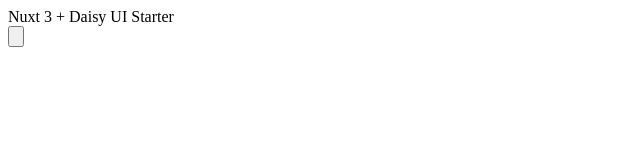
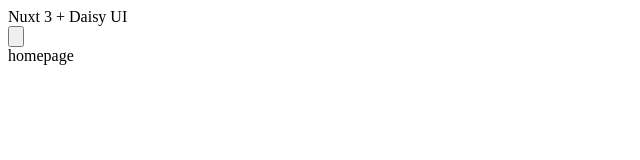
Before and after one commit to jamaluddinrumi/nuxt3-daisyui-starter, a Nuxt app: page / in a window 1280 px wide. Shown: the top 160 px of the page, without its empty margins (0-640 px from the left). Built offline with nearby package versions, Linux system fonts and the light colour scheme.

Commit message:
add components & pages folder

```diff
--- a/app.vue
+++ b/app.vue
@@ -1,24 +1,7 @@
 <template>
-  <div class="navbar bg-base-100">
-    <div class="flex-1">
-      <a class="btn btn-ghost normal-case text-xl">Nuxt 3 + Daisy UI Starter</a>
-    </div>
-    <div class="flex-none">
-      <button class="btn btn-square btn-ghost">
-        <svg
-          xmlns="http://www.w3.org/2000/svg"
-          fill="none"
-          viewBox="0 0 24 24"
-          class="inline-block w-5 h-5 stroke-current"
-        >
-          <path
-            stroke-linecap="round"
-            stroke-linejoin="round"
-            stroke-width="2"
-            d="M5 12h.01M12 12h.01M19 12h.01M6 12a1 1 0 11-2 0 1 1 0 012 0zm7 0a1 1 0 11-2 0 1 1 0 012 0zm7 0a1 1 0 11-2 0 1 1 0 012 0z"
-          ></path>
-        </svg>
-      </button>
-    </div>
-  </div>
+  <Head>
+    <Title>Nuxt 3 + Daisy UI Starter Template</Title>
+  </Head>
+  <Header />
+  <NuxtPage />
 </template>
--- /dev/null
+++ b/components/Header.vue
@@ -0,0 +1,24 @@
+<template>
+  <div class="navbar bg-base-100">
+    <div class="flex-1">
+      <a class="btn btn-ghost normal-case text-xl">Nuxt 3 + Daisy UI</a>
+    </div>
+    <div class="flex-none">
+      <button class="btn btn-square btn-ghost">
+        <svg
+          xmlns="http://www.w3.org/2000/svg"
+          fill="none"
+          viewBox="0 0 24 24"
+          class="inline-block w-5 h-5 stroke-current"
+        >
+          <path
+            stroke-linecap="round"
+            stroke-linejoin="round"
+            stroke-width="2"
+            d="M5 12h.01M12 12h.01M19 12h.01M6 12a1 1 0 11-2 0 1 1 0 012 0zm7 0a1 1 0 11-2 0 1 1 0 012 0zm7 0a1 1 0 11-2 0 1 1 0 012 0z"
+          ></path>
+        </svg>
+      </button>
+    </div>
+  </div>
+</template>
--- /dev/null
+++ b/pages/index.vue
@@ -0,0 +1 @@
+<template>homepage</template>
```
